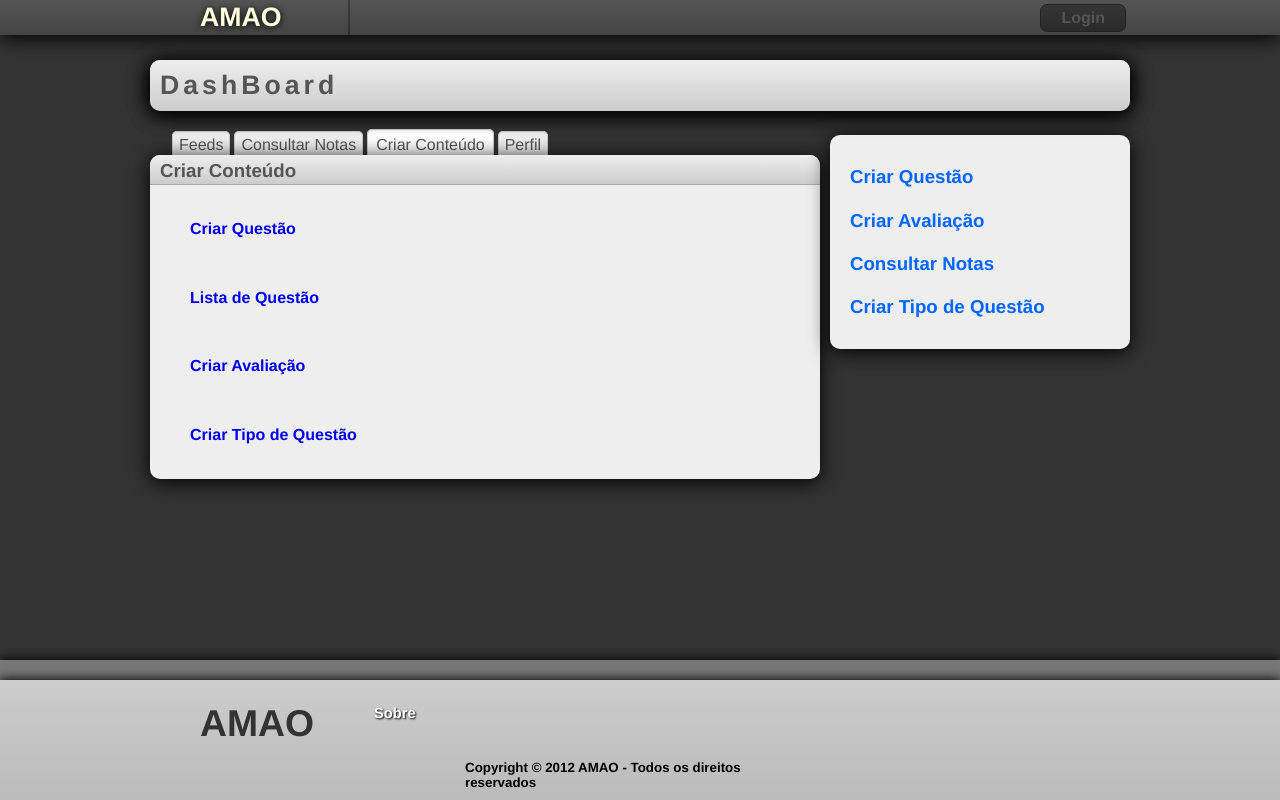
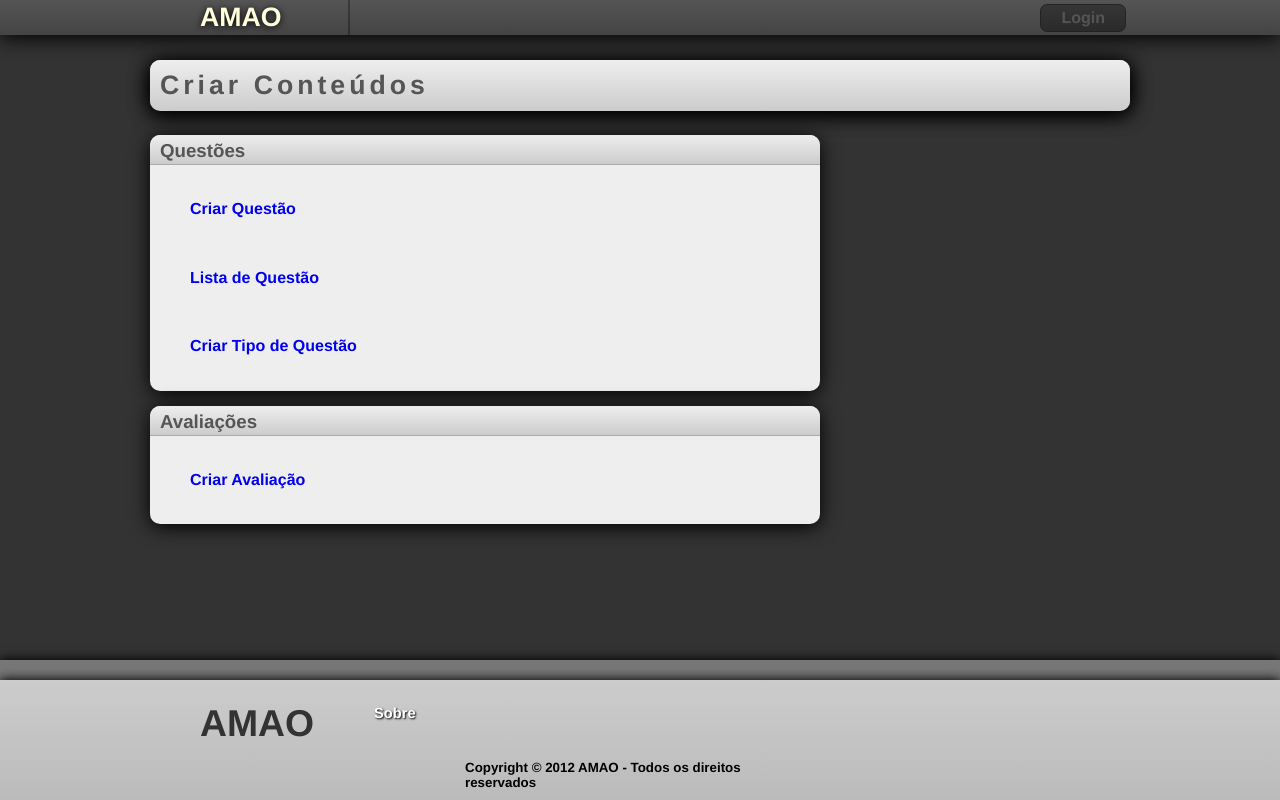
Before and after one commit to arruda/amao, a Django app: template AMAO/templates/professor/criar/criar_conteudos.html in a window 1280 px wide. Run offline with Django 3.2, Linux system fonts and the light colour scheme; the template is opened without the code that fills it, so the values that code supplies are empty; parts of the project's set-up code (start-up, migrations or seed data) failed here and were passed over; some libraries are stand-ins or nearby versions.

Commit message:
Arrumando correndo detalhes do layout!!!

```diff
--- a/AMAO/templates/professor/criar/criar_conteudos.html
+++ b/AMAO/templates/professor/criar/criar_conteudos.html
@@ -1,12 +1,11 @@
-{% extends "usuarios/dashboard.html"%}
-
-{% block 'tags-menu' %}
-	{% include 'usuarios/tabs_menu.html' with tab="criacao"  %}
+{% extends "util/base.html" %}
+{% block 'body-hgroup' %}
+	<h1><span>Criar Conteúdos</span></h1>
 {% endblock %}
 
-{% block 'zona-dados' %}
-    <h3>Criar Conteúdo</h3>
-
+{% block 'body-centered' %}
+		<div class="area_div zona_dados">
+		    <h3>Questões</h3>
 			<ul class='lista_horizontal'>
 				<li >
 					<h4><a href="{% url criar_questao %}">Criar Questão</a></h4>
@@ -15,10 +14,16 @@
 					<h4><a href="{% url listar_questoes %}">Lista de Questão</a></h4>
 				</li>
 				<li>
-			<h4><a href="{% url criar_avaliacao %}">Criar Avaliação</a></h4>
-		</li>
-		<li>
 					<h4><a href="{% url criar_tipo %}">Criar Tipo de Questão</a></h4>
 				</li>
 			</ul>
+		</div>
+		<div class="area_div zona_dados">
+		    <h3>Avaliações</h3>
+			<ul class='lista_horizontal'>
+				<li>
+					<h4><a href="{% url criar_avaliacao %}">Criar Avaliação</a></h4>
+				</li>
+			</ul>
+		</div>
 {% endblock %}
--- a/AMAO/templates/usuarios/perfil/perfil.html
+++ b/AMAO/templates/usuarios/perfil/perfil.html
@@ -18,6 +18,3 @@
 			<h5><a href="{% url password_change %}">Alterar Senha</a></h5>
 		</div>
 {% endblock %}
-
-{% block 'zona-dados' %}
-{% endblock %}
```
Also changed, not shown: AMAO/templates/usuarios/perfil/password-change-done.html (+9 -5 lines), AMAO/templates/usuarios/perfil/password-change.html (+5 -2 lines). Lines whose indentation alone changed are shown as unchanged.
